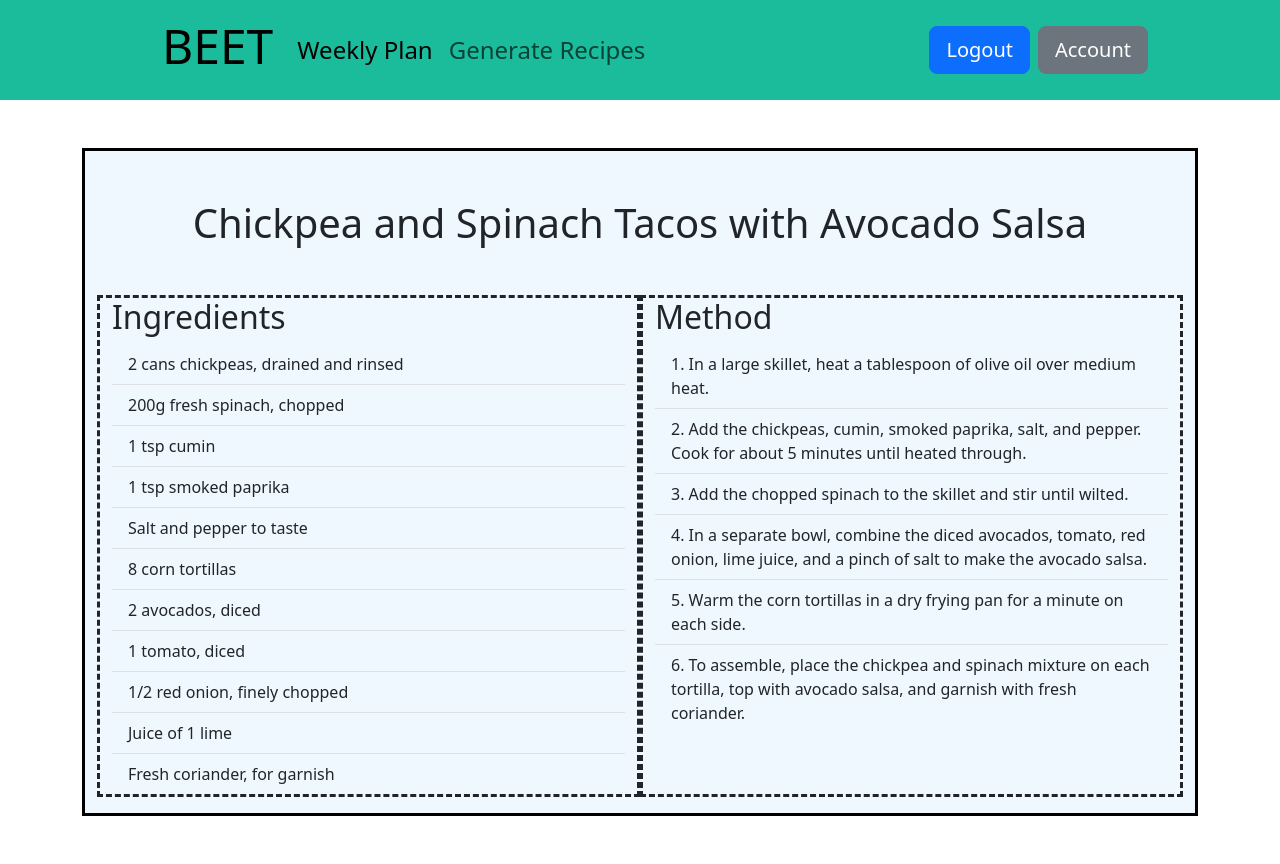
After one commit to 98damage/cs50Final, a Flask app: page /plan/recipe/1 in a window 1280 px wide. The commit adds this page. Run offline with Flask 3, Linux system fonts and the light colour scheme; a user stored in the database is signed in; some libraries are stand-ins or nearby versions.

Commit message:
Recipe weekly view working

```diff
--- a/app.py
+++ b/app.py
@@ -22,16 +22,38 @@ Session(app)
 
 db = SQL("sqlite:///beet.db")
 
-@app.route("/", methods=['GET', 'POST']) # HOMEPAGE (AFTER USER LOGS IN)
+@app.route("/plan", methods=['GET', 'POST']) # HOMEPAGE (AFTER USER LOGS IN)
 @login_required
 def weekly_plan():
     """Weekly Plan Once Logged In"""
+    weeklyRecipeCards = db.execute('SELECT id, title, meal_type, cuisine FROM added_recipes WHERE user_id=?',
+                               session['user_id'])
 
     if request.method == 'POST':
         return render_template("weeklyPlan.html")
 
     else:
-        return render_template("weeklyPlan.html")
+        return render_template("weeklyPlan.html", weeklyRecipeCards=weeklyRecipeCards)
+
+
+@app.route("/plan/recipe/<int:recipe_id>", methods=['GET'])
+@login_required
+def view_recipe(recipe_id):
+
+    recipe = db.execute('SELECT title, meal_type, cuisine, method, ingredients FROM added_recipes WHERE id=? AND user_id=?',
+                        recipe_id, session['user_id'])
+
+    if recipe:
+        recipe = recipe[0] # simplify keystrokes
+    elif not recipe:
+        flash("Recipe doesn't exist", "error")
+        return redirect(url_for('weekly_plan'))
+
+    # deserialise ingredients and method from SQL storage
+    recipe['ingredients'] = json.loads(recipe['ingredients'])
+    recipe['method'] = json.loads(recipe['method'])
+
+    return render_template("viewRecipe.html", recipe=recipe)
 
 
 @app.route("/login", methods=['GET', 'POST'])
@@ -61,7 +83,7 @@ def login():
 
         session['user_id'] = userDb[0]['id']
 
-        return redirect("/")
+        return redirect("/plan")
 
     else:   # GET request
         return render_template("login.html")
@@ -243,11 +265,11 @@ def generate():
             db.execute('DELETE FROM recipes WHERE user_id=?', session['user_id'])
 
             # display users weekly recipe plan
-            return redirect("/")
+            return redirect("/plan")
 
         # user has selected their 7 recipes for the week, redirect to weekly plan
         if userDb_data[0]['methods_generated']:
-            return redirect("/")
+            return redirect("/plan")
 
         # if titles haven't been generated and the methods haven't been generated (both FALSE), generate 14 recipes
         elif not userDb_data[0]['titles_generated'] and not userDb_data[0]['methods_generated']:
@@ -363,3 +385,7 @@ def call_openai_api(prompt):
     else:
         flash('OpenAI API Error', 'error')
         return {"error": f"Request failed with status code {response.status_code}"}
+
+
+def recipe_display():
+    return
--- a/static/styles.css
+++ b/static/styles.css
@@ -48,3 +48,9 @@
     border-style: solid;
     border-color: black;
 }
+
+.recipe-col {
+    border-style: dashed;
+    border-radius: black;
+    margin-bottom: 16px;
+}
--- a/templates/layout.html
+++ b/templates/layout.html
@@ -10,23 +10,21 @@
     <link href="/static/styles.css" rel="stylesheet">
 
 
-    <title>Beet:</title> <!-- ADD JINJA TO TITLE (CHANGES DEPENDING ON WHAT PAGE YOURE ON)-->
+    <title>{% block title %}{% endblock %}</title> <!-- ADD JINJA TO TITLE (CHANGES DEPENDING ON WHAT PAGE YOURE ON)-->
 </head>
 
 <header>
-    <nav class="navbar sticky-top navbar-expand-lg" style="background-color: #7ee999;">
+    <nav class="navbar sticky-top navbar-expand-lg" style="background-color: #1abc9c;">
         <div class="container-fluid">
-            <a class="navbar-brand h1" href="/">
+            <a class="navbar-brand h1" href="{{ url_for('weekly_plan') }}">
                 BEET
             </a>
             <div class="collapse navbar-collapse">
                 {% if session.get("user_id") %}
                 <div class="navbar-nav container-fluid">
-                    <a class="nav-link active fs-4" aria-current="page" href="#">Weekly Plan</a>
+                    <a class="nav-link active fs-4" aria-current="page" href="{{ url_for('weekly_plan') }}">Weekly Plan</a>
                     <!--active & aria-current will change depending on what page is selected-->
                     <a class="nav-link fs-4" href="{{ url_for('generate') }}">Generate Recipes</a>
-                    <a class="nav-link fs-4" href="#">Favourites</a>
-                    <a class="nav-link fs-4" href="#">Previous Weeks</a>
                     <!--WRITE SOME JS TO  MAKE 'active' & aria-current change <a> classes-->
                     <!--ADD BURGER MENU BUTTON TO MAKE NAV COLLAPSABLE?-->
                 </div>
--- /dev/null
+++ b/templates/viewRecipe.html
@@ -0,0 +1,31 @@
+{% extends "layout.html" %}
+
+{% block title %}
+Recipe
+{% endblock %}
+
+{% block main %}
+<div class="container-lg container-style">
+    <h1 class="m-5">{{ recipe['title'] }}</h1>
+    <div class="container text-center">
+        <div class="row">
+            <div class="col text-start recipe-col">
+                <h2 class="mb-2">Ingredients</h2>
+                <ul class="list-group list-group-flush">
+                    {% for ingredient in recipe['ingredients'] %}
+                    <li class="list-group-item" style="background-color: #f0f8ff;">{{ ingredient }}</li>
+                    {% endfor %}
+                </ul>
+            </div>
+            <div class="col text-start recipe-col">
+                <h2 class="mb-2">Method</h2>
+                <ol class="list-group list-group-flush list-group-numbered">
+                    {% for step in recipe['method'] %}
+                    <li class="list-group-item" style="background-color: #f0f8ff;">{{ step }}</li>
+                    {% endfor %}
+                </ol>
+            </div>
+        </div>
+    </div>
+</div>
+{% endblock %}
```
Also changed, not shown: templates/weeklyPlan.html (+16 -14 lines), 2 other files.
